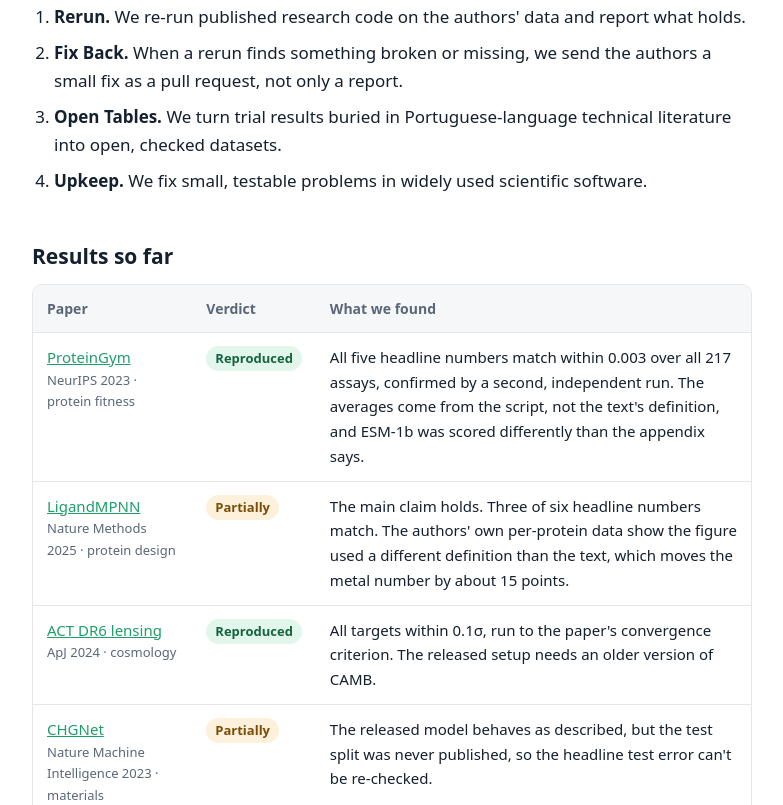
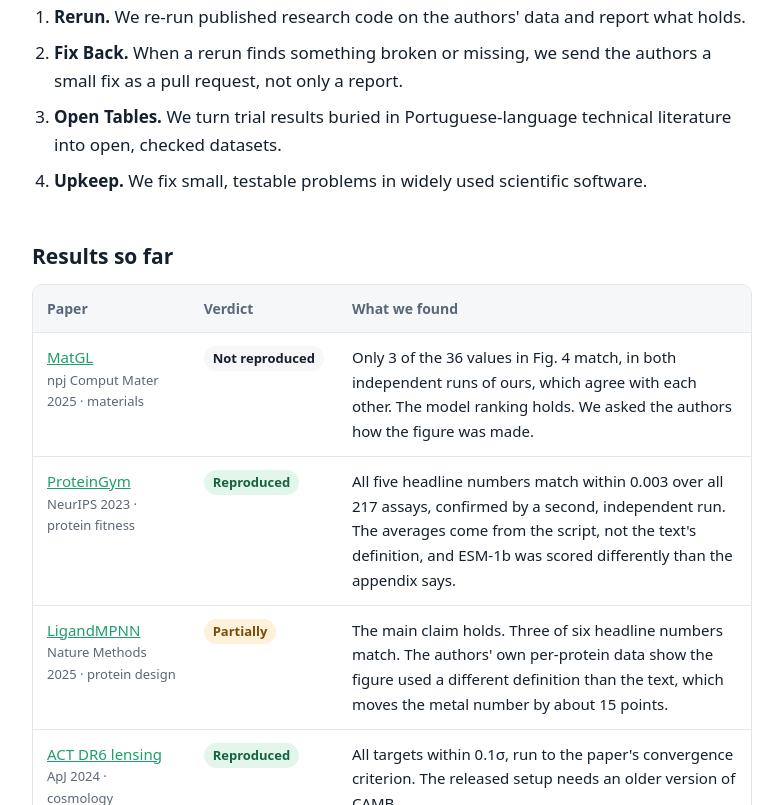
Before and after one commit to paper-rerun/paper-rerun.github.io, a plain HTML site: page index.html in a window 1280 px wide. Shown: the part 512-1317 px from the top of the page, without its empty margins (248-1031 px from the left). Drawn offline with Linux system fonts and the light colour scheme.

Commit message:
Added MatGL to results

```diff
--- a/index.html
+++ b/index.html
@@ -93,6 +93,11 @@
       <thead><tr><th>Paper</th><th>Verdict</th><th>What we found</th></tr></thead>
       <tbody>
         <tr>
+          <td><a href="https://github.com/paper-rerun/paper-rerun/blob/main/reports/2025-ko-matgl/REPORT.md">MatGL</a><span class="field">npj Comput Mater 2025 · materials</span></td>
+          <td><span class="pill part" style="background:var(--soft);color:var(--fg)">Not reproduced</span></td>
+          <td>Only 3 of the 36 values in Fig. 4 match, in both independent runs of ours, which agree with each other. The model ranking holds. We asked the authors how the figure was made.</td>
+        </tr>
+        <tr>
           <td><a href="https://github.com/paper-rerun/paper-rerun/blob/main/reports/2023-notin-proteingym/REPORT.md">ProteinGym</a><span class="field">NeurIPS 2023 · protein fitness</span></td>
           <td><span class="pill ok">Reproduced</span></td>
           <td>All five headline numbers match within 0.003 over all 217 assays, confirmed by a second, independent run. The averages come from the script, not the text's definition, and ESM-1b was scored differently than the appendix says.</td>
```
